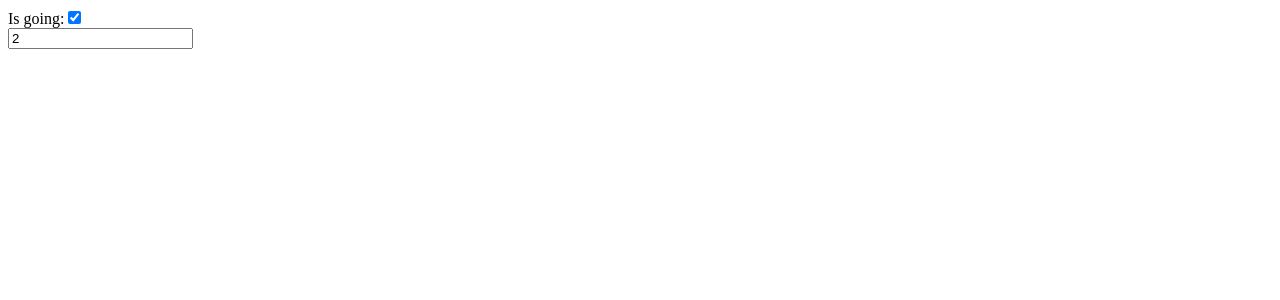
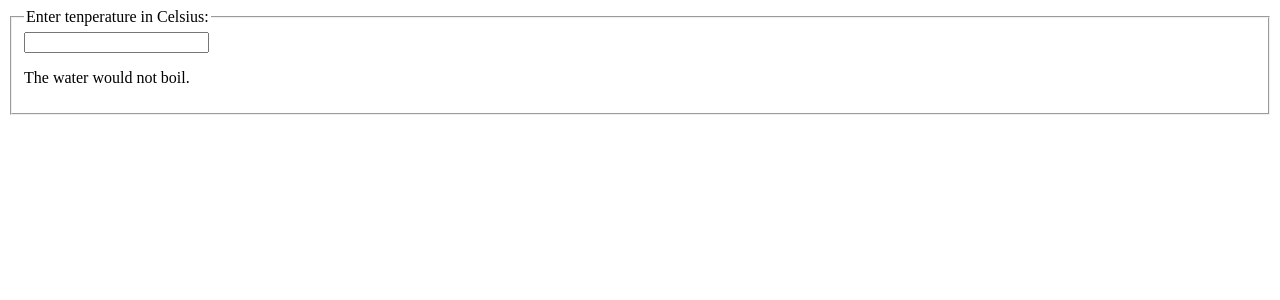
Before and after one commit to jtwp470/my-programming-learning-book, a React (Create React App) app in the folder javascript/tutorial-react/: page / in a window 1280 px wide. Shown: the top 300 px of the page. Built offline with nearby package versions, Linux system fonts and the light colour scheme.

Commit message:
[React] Lifting State Up

```diff
--- a/javascript/tutorial-react/src/index.js
+++ b/javascript/tutorial-react/src/index.js
@@ -1,51 +1,39 @@
 import React from 'react';
 import ReactDOM from 'react-dom';
 
-class Reservation extends React.Component {
+
+function BoilingVerdict(props) {
+  if (props.celsius >= 100) {
+    return <p>The water would boil.</p>;
+  }
+  return <p>The water would not boil.</p>;
+}
+
+class Calculator extends React.Component {
   constructor(props) {
     super(props);
-    this.state = {
-      isGoing: true,
-      numberOfGuests: 2
-    };
-
-    this.handleInputChange = this.handleInputChange.bind(this);
+    this.handleChange = this.handleChange.bind(this);
+    this.state = {temperature: ''};
   }
 
-  handleInputChange(event) {
-    const target = event.target;
-    const value = target.type === 'checkbox' ? target.checked : target.value;
-    const name = target.name;
-
-    this.setState({
-      [name]: value
-    });
+  handleChange(e) {
+    this.setState({temperature: e.target.value});
   }
 
   render() {
+    const temperature = this.state.temperature;
     return (
-      <form onSubmit={this.handleSubmit}>
-        <label>
-          Is going:
-          <input
-            name="isGoing"
-            type="checkbox"
-            checked={this.state.isGoing}
-            onChange={this.handleInputChange} />
-        </label>
-        <br />
-        <label>
-          <input
-            name="numberOfGuests"
-            type="number"
-            value={this.state.numberOfGuests}
-            onChange={this.handleInputChange} />
-        </label>
-      </form>
+      <fieldset>
+        <legend>Enter tenperature in Celsius:</legend>
+        <input
+          value={temperature}
+          onChange={this.handleChange} />
+        <BoilingVerdict celsius={parseFloat(temperature)} />
+      </fieldset>
     )
   }
 }
 ReactDOM.render(
-  <Reservation/ >,
+  <Calculator />,
   document.getElementById('root')
 );
```
